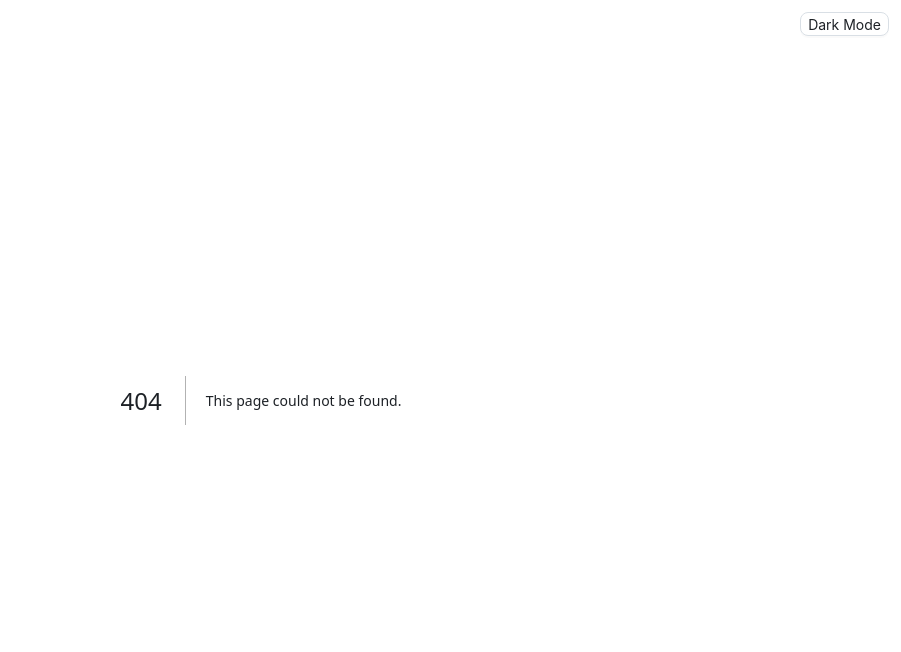
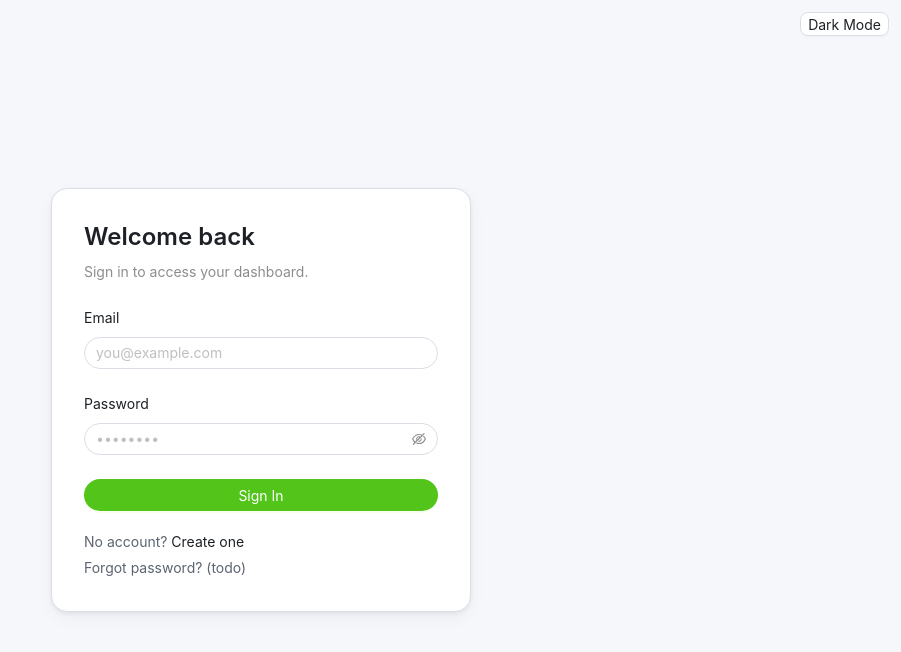
Before and after one commit to austinmula/vms-dashboard, a Next.js app: page /auth/login in a window 1280 px wide. Before the commit this address had no page. Shown: the top 652 px of the page, without its empty margins (379-1280 px from the left). Built offline with nearby package versions, Linux system fonts and the light colour scheme; what @ant-design/nextjs-registry would draw is missing.

Commit message:
Implement authentication and dashboard layouts; add login and registration pages with Ant Design components

```diff
--- /dev/null
+++ b/src/app/(auth)/auth/layout.tsx
@@ -0,0 +1,37 @@
+import React from "react";
+
+export const metadata = {
+  title: "Auth | VMS Dashboard",
+};
+
+export default function AuthLayout({
+  children,
+}: {
+  children: React.ReactNode;
+}) {
+  return (
+    <div
+      style={{
+        minHeight: "100vh",
+        display: "flex",
+        alignItems: "center",
+        justifyContent: "center",
+        padding: "48px 16px",
+      }}
+    >
+      <div
+        style={{
+          width: "100%",
+          maxWidth: 420,
+          background: "var(--page-bg-accent)",
+          border: "1px solid var(--page-border)",
+          boxShadow: "var(--page-shadow)",
+          borderRadius: 16,
+          padding: 32,
+        }}
+      >
+        {children}
+      </div>
+    </div>
+  );
+}
--- /dev/null
+++ b/src/app/(auth)/auth/login/page.tsx
@@ -0,0 +1,61 @@
+"use client";
+import React from "react";
+import { Typography, Form, Input, Button, Space } from "antd";
+import Link from "next/link";
+
+const { Title, Text } = Typography;
+
+export default function LoginPage() {
+  const onFinish = (values: any) => {
+    // Placeholder login handler
+    console.log("login submit", values);
+  };
+  return (
+    <>
+      <Title level={3} style={{ marginBottom: 8 }}>
+        Welcome back
+      </Title>
+      <Text
+        type="secondary"
+        className="muted-text"
+        style={{ display: "block", marginBottom: 24 }}
+      >
+        Sign in to access your dashboard.
+      </Text>
+      <Form layout="vertical" onFinish={onFinish} requiredMark={false}>
+        <Form.Item
+          label="Email"
+          name="email"
+          rules={[{ required: true, message: "Email is required" }]}
+        >
+          <Input
+            type="email"
+            autoComplete="email"
+            placeholder="you@example.com"
+          />
+        </Form.Item>
+        <Form.Item
+          label="Password"
+          name="password"
+          rules={[{ required: true, message: "Password is required" }]}
+        >
+          <Input.Password
+            autoComplete="current-password"
+            placeholder="••••••••"
+          />
+        </Form.Item>
+        <Form.Item style={{ marginBottom: 12 }}>
+          <Button type="primary" htmlType="submit" block>
+            Sign In
+          </Button>
+        </Form.Item>
+      </Form>
+      <Space direction="vertical" size={4} style={{ marginTop: 8 }}>
+        <Text className="muted-text">
+          No account? <Link href="/auth/register">Create one</Link>
+        </Text>
+        <Text className="muted-text">Forgot password? (todo)</Text>
+      </Space>
+    </>
+  );
+}
```
Also changed, not shown: src/app/(auth)/auth/register/page.tsx (added, +66 -0 lines), src/app/(dashboard)/dashboard/layout.tsx (added, +73 -0 lines), src/app/(dashboard)/dashboard/page.tsx (added, +27 -0 lines), src/app/(dashboard)/dashboard/settings/page.tsx (added, +41 -0 lines).
